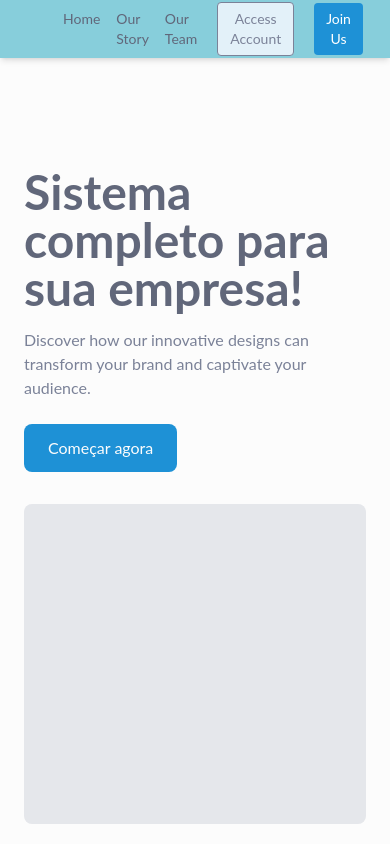
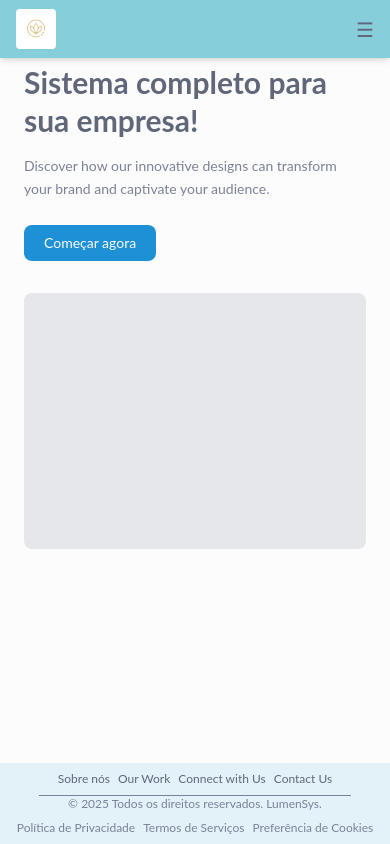
Before and after one commit to LumenSys/LumenSys-Frontend, a React (Vite) app in the folder frontend/: page / in a window 390 px wide. Built offline with nearby package versions, Linux system fonts and the light colour scheme.

Commit message:
:iphone: Footer e header respinsiveis

```diff
--- a/frontend/src/components/Footer/index.tsx
+++ b/frontend/src/components/Footer/index.tsx
@@ -1,29 +1,27 @@
 export default function Footer() {
 
   return (
-    <footer className="bg-surface">
-      <div className="max-w-7xl mx-auto px-6 py-4">
-        <nav className="flex justify-center space-x-6 text-sm text-textPrimary">
+<footer className="w-full bg-surface py-2">
+      <div className="container mx-auto px-2">
+        <div className="flex flex-col items-center">
+          <div className="flex flex-wrap justify-center gap-2 md:gap-4 mb-2 text-xs text-textPrimary">
           <a href="#" className="hover:underline">Sobre nós</a>
           <a href="#" className="hover:underline">Our Work</a>
           <a href="#" className="hover:underline">Connect with Us</a>
           <a href="#" className="hover:underline">Contact Us</a>
-        </nav>
-      </div>
+          </div>
 
-      <div className="mx-auto w-5/6 border-t-[0.5px] border-neutralDark"></div>
-      <div className="max-w-4xl mx-auto px-20 py-4 flex flex-col md:flex-row items-center justify-between text-[16px] text-textPrimary">
-        <p className="mb-0">
-          © 2025 Todos os direitos reservados. LumenSys.
-        </p>
+          <div className="mx-auto w-5/6 border-t-[0.5px] border-textSecondary space-x-2.5 md:space-x-4 "></div>
 
-        <div className="flex flex-col md:flex-row items-center md:space-x-4">
-          <a href="#" className="hover:underline">Política de Privacidade</a>
-          <a href="#" className="hover:underline">Termos de Serviços</a>
-          <a href="#" className="hover:underline">Preferência de Cookies</a>
+          <div className="flex flex-wrap justify-center gap-2 md:gap-4 text-xs text-textSecondary ">
+            <p className="m-0">© 2025 Todos os direitos reservados. LumenSys.</p>
+            <a href="#" className="hover:underline">Política de Privacidade</a>
+            <a href="#" className="hover:underline">Termos de Serviços</a>
+            <a href="#" className="hover:underline">Preferência de Cookies</a>
+          </div>
         </div>
       </div>
+    </footer>
 
-    </footer>
   );
 }
--- a/frontend/src/components/Header/index.tsx
+++ b/frontend/src/components/Header/index.tsx
@@ -1,45 +1,40 @@
-import { useNavigate} from 'react-router-dom';
-import { routes } from "../../routes/routes";
-import Logo from "../../assets/images/logo.png";
+import { useNavigate } from 'react-router-dom'
+import { routes } from '../../routes/routes'
+import Logo from '../../assets/images/logo.png'
 
 export default function Header() {
-  const navigate = useNavigate();
-
-  const handleLoginClick = () => {
-    navigate(routes.LOGIN);
-  };
+  const navigate = useNavigate()
+  const handleLoginClick = () => navigate(routes.LOGIN)
 
   return (
-    <header className="w-full h-[58px] bg-primary text-textPrimary shadow-md fixed ">
-    <div className="flex items-center justify-between h-full px-4 space-x-[15px] mr-8">
-
-      <div className="flex items-center h-full ml-8 rounded">
-        <img src={Logo} alt="Logo" className="h-11 rounded" />
+    <header className="w-full bg-primary text-textPrimary shadow-md fixed top-0 z-50">
+      <div className="container mx-auto flex items-center justify-between h-[58px] px-4 md:px-2">
+        <div className="order-1">
+          <img src={Logo} alt="Logo" className="h-10 md:h-11 rounded"/>
         </div>
-
-      <div className="flex items-center gap-5 h-full">
-      <nav className="flex space-x-4 text-textPrimary font-normal text-sm">
-          <a href="#" className="hover:text-textSecondary ">Home</a>
+        <div className="flex items-center space-x-2 md:space-x-4 order-2">
+          <nav className="hidden md:flex space-x-4 text-sm font-normal">
+            <a href="#" className="hover:text-textSecondary">Home</a>
             <a href="#" className="hover:text-textSecondary">Our Story</a>
             <a href="#" className="hover:text-textSecondary">Our Team</a>
           </nav>
-
           <button
             onClick={handleLoginClick}
-          className="bg-surface px-3 py-1.5 border border-textSecondary text-textSecondary rounded transition hover:bg-neutralLighter text-sm"
+            className="hidden md:inline-block bg-surface px-3 py-1.5 border border-textSecondary text-textSecondary rounded text-sm transition hover:bg-neutralLighter"
           >
             Access Account
           </button>
           <button
-          onClick={() => console.log('Join Us clicked')}
-          className="bg-secondary text-white hover:bg-hoverSuccess px-3 py-1.5 rounded transition hover:text-textSecondary text-sm"
+            onClick={() => {}}
+            className="hidden md:inline-block bg-secondary text-white px-3 py-1.5 rounded text-sm transition hover:bg-hoverSuccess hover:text-textSecondary"
           >
             Join Us
           </button>
+          <button className="md:hidden text-xl leading-none">
+            ☰
+          </button>
         </div>
-
       </div>
     </header>
-
-);
+  )
 }
--- a/frontend/src/pages/LandingPage/index.tsx
+++ b/frontend/src/pages/LandingPage/index.tsx
@@ -1,22 +1,30 @@
 export default function LandingPage() {
-  return (
-    <main className="flex-grow pt-[120px] bg-background">
-      <div className="max-w-7xl mx-auto px-6 py-12 grid grid-cols-1 md:grid-cols-2 gap-8 items-center">
+  return (<main
+    className="
+      bg-background
+      pt-4
+      md:pt-0
+      md:flex md:items-center md:justify-center
+      md:min-h-[calc(100vh-120px)]
+    "
+  >
+    <div className="max-w-7xl mx-auto px-6 py-12 grid grid-cols-1 md:grid-cols-2 gap-8">
       <div>
-          <h1 className="text-5xl font-bold text-textPrimary">
+        <h1 className="text-3xl md:text-5xl font-bold text-textPrimary leading-tight">
           Sistema completo para sua empresa!
         </h1>
-          <p className="text-textSecondary mt-4">
+        <p className="mt-4 text-sm md:text-base text-textSecondary leading-relaxed">
           Discover how our innovative designs can transform your brand and captivate your audience.
         </p>
-          <button className="mt-6 bg-secondary text-background px-6 py-3 rounded-lg hover:bg-hoverButton transition">
+        <button className="mt-6 bg-secondary text-background text-sm md:text-base px-5 py-2 md:px-6 md:py-3 rounded-lg hover:bg-hoverButton transition">
           Começar agora
         </button>
       </div>
-        <div>
-          <div className="w-full h-80 bg-gray-200 rounded-lg"></div>
+      <div className="flex justify-center">
+        <div className="w-full h-64 md:h-80 bg-gray-200 rounded-lg"></div>
       </div>
     </div>
   </main>
+
   );
 }
```
Lines whose indentation alone changed are shown as unchanged.
